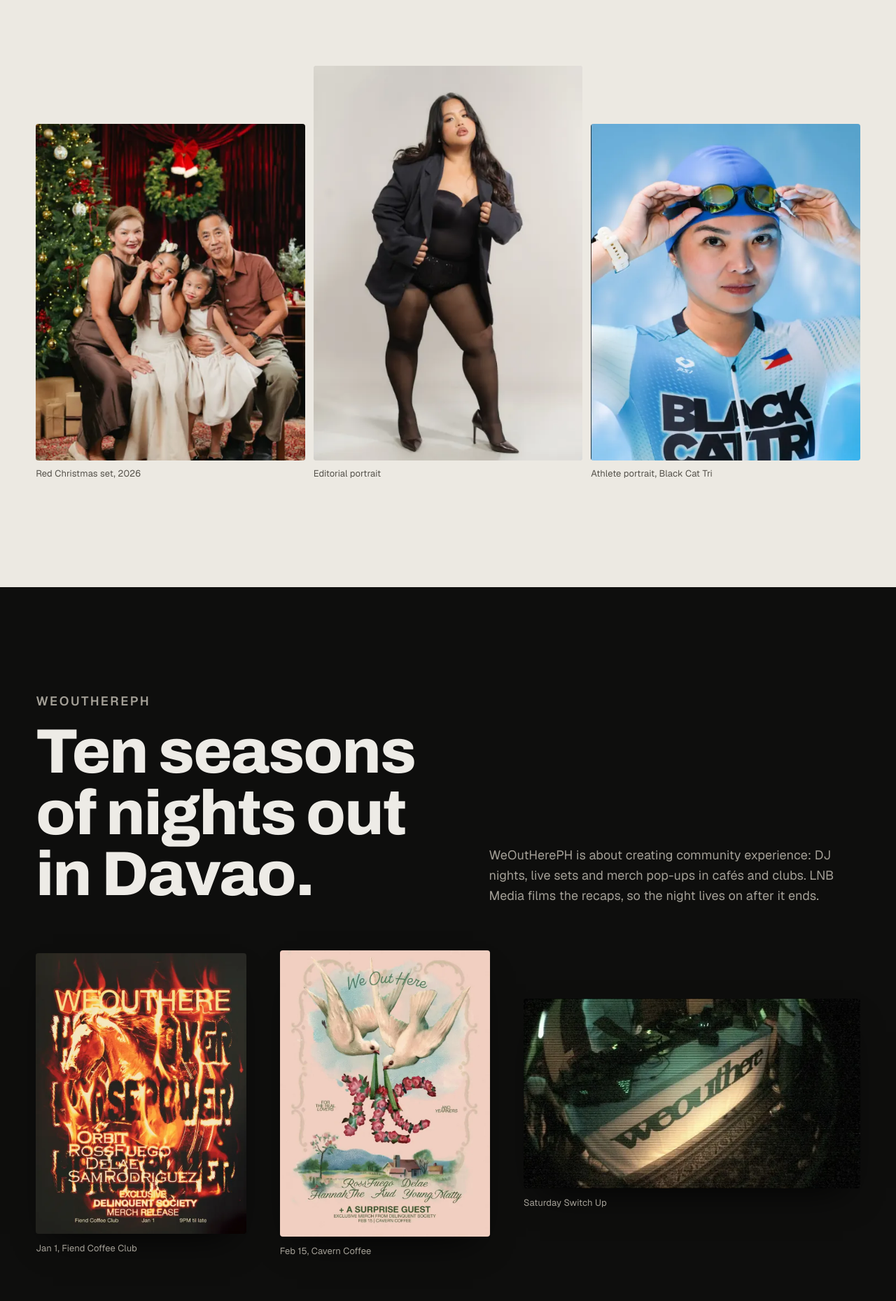
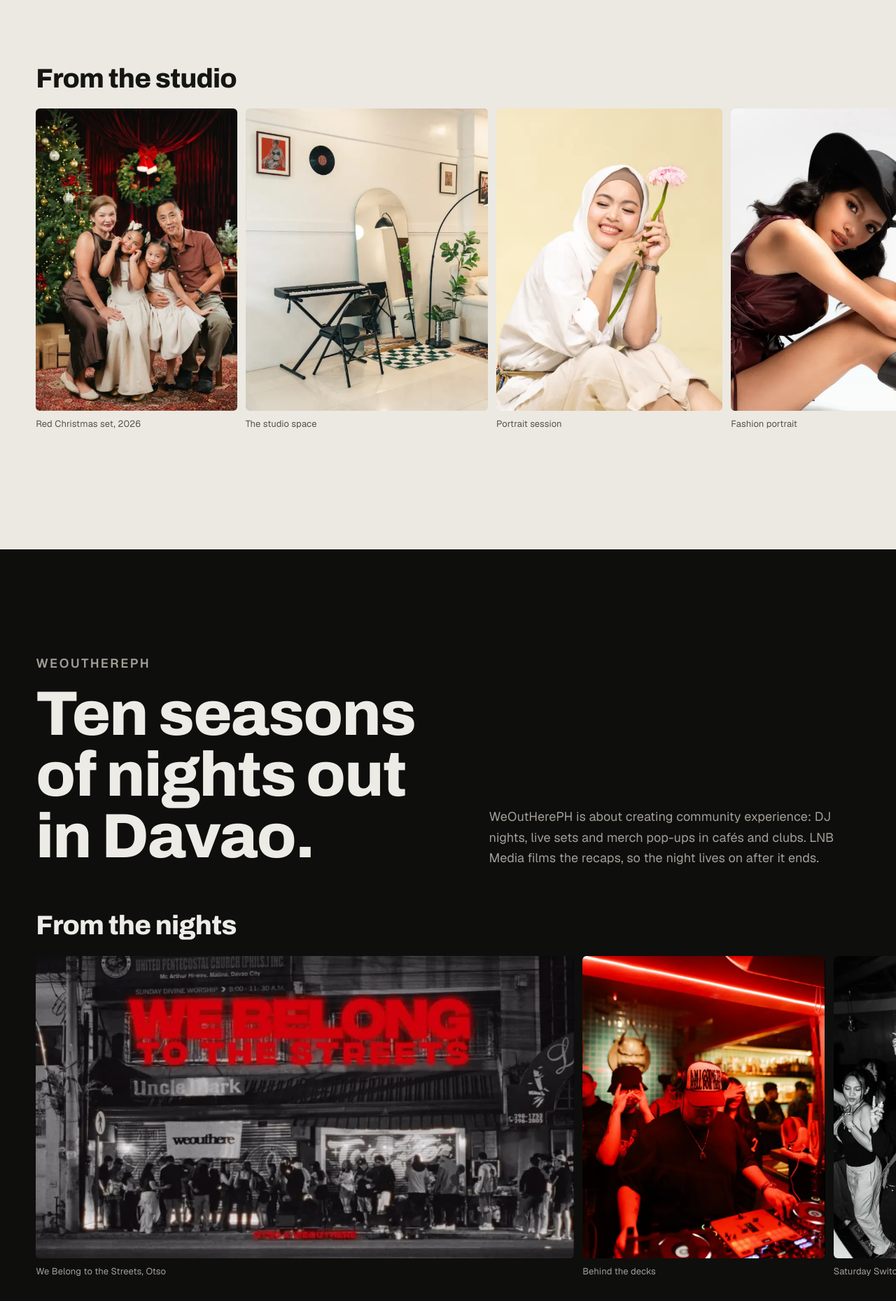
Before and after one commit to kendamin/lnb-studios-website, a plain HTML site: page index.html in a window 1280 px wide. Shown: the part 9409-11268 px from the top of the page at 70% size. Drawn offline with nearby package versions, Linux system fonts and the light colour scheme.

Commit message:
Scrollable Studio and WeOutHerePH galleries, NAKA BLACK music video
Co-Authored-By: Claude Opus 5.5 <noreply@anthropic.com>

```diff
--- a/index.html
+++ b/index.html
@@ -197,28 +197,21 @@ p{margin:0;text-wrap:pretty}
 .xmas h3{font-size:clamp(30px,3.6vw,52px);font-stretch:76%}
 .xmas .when{font-variant-numeric:tabular-nums;font-weight:600;color:var(--accent-deep)}
 .xmas p{color:var(--paper-soft);max-width:52ch}
-.strip{display:grid;grid-template-columns:repeat(3,minmax(0,1fr));gap:var(--s3);align-items:end}
-.strip figure{margin:0}
-.strip img{width:100%;aspect-ratio:4/5;object-fit:cover;border-radius:4px;background:#d6d2c8}
-.strip figure:nth-child(2) img{aspect-ratio:3/4.4}
-.strip figcaption{font-size:13px;color:var(--paper-soft);margin-top:10px;line-height:1.4}
-@media (max-width:640px){
-  .strip{grid-template-columns:none;grid-auto-flow:column;grid-auto-columns:68vw;overflow-x:auto;scroll-snap-type:x mandatory;margin-inline:calc(var(--gutter) * -1);padding-inline:var(--gutter);scroll-padding-inline:var(--gutter)}
-  .strip figure{scroll-snap-align:start}
-}
+/* ---------- photo galleries: one even-height row that scrolls sideways ---------- */
+.gallery{--gh:clamp(320px,54vh,480px);list-style:none;margin:0 calc(var(--gutter) * -1);padding:0 var(--gutter) var(--s4);display:flex;gap:var(--s3);overflow-x:auto;scroll-snap-type:x mandatory;scroll-padding-inline:var(--gutter);overscroll-behavior-x:contain;scrollbar-width:thin;scrollbar-color:#3A3935 transparent}
+.gallery>li{flex:none;scroll-snap-align:start}
+.gallery figure{margin:0}
+.gallery img{height:var(--gh);width:auto;max-width:none;object-fit:cover;border-radius:6px;background:#1E1D1A}
+.gallery figcaption{font-size:13px;line-height:1.4;color:var(--ink-soft);margin-top:10px;max-width:34ch}
+@media (max-width:640px){.gallery{--gh:min(400px,62svh)}}
+.studio .gallery{scrollbar-color:#B9B4A8 transparent}
+.studio .gallery img{background:#D6D2C8}
+.studio .rail-btns button{border-color:#9C978C;color:var(--paper-ink)}
+.studio .rail-btns button:hover{border-color:var(--paper-ink)}
+.gallery-count{font-size:14px;color:var(--ink-soft);font-variant-numeric:tabular-nums}
 
-/* ---------- we out here: poster wall ---------- */
+/* ---------- we out here ---------- */
 .woh{background:var(--canvas);overflow:clip}
-.wall{display:grid;gap:var(--s5);grid-template-columns:repeat(2,minmax(0,1fr))}
-.wall figure{margin:0}
-.wall img{width:100%;border-radius:4px;box-shadow:0 24px 50px -24px rgba(0,0,0,.9)}
-.wall figcaption{font-size:13px;color:var(--ink-soft);margin-top:10px}
-.wall .booth{grid-column:1/-1}
-.wall .booth img{aspect-ratio:16/9;object-fit:cover}
-@media (min-width:900px){
-  .wall{grid-template-columns:1fr 1fr 1.6fr;align-items:center;gap:var(--s7)}
-  .wall .booth{grid-column:auto}
-}
 .venues{margin-top:var(--s8);display:flex;flex-wrap:wrap;gap:var(--s2) var(--s5);align-items:baseline}
 .venues strong{font:800 clamp(30px,4.6vw,68px)/1 var(--display);font-stretch:70%;letter-spacing:-.02em}
 .venues span{color:#56544E;font-size:clamp(30px,4.6vw,68px);line-height:1;font-family:var(--display)}
@@ -231,6 +224,10 @@ p{margin:0;text-wrap:pretty}
 .pitt p{font-size:clamp(18px,1.5vw,21px);max-width:54ch}
 .pitt p+p{margin-top:var(--s4);color:var(--ink-soft);font-size:17px}
 .pitt .tag{display:inline-block;margin-top:var(--s5);font-weight:600;text-underline-offset:5px}
+.mv{margin-top:var(--s8)}
+.mv .reel-feature{margin-bottom:var(--s3)}
+.mv-credit{font-size:14px;color:var(--ink-soft)}
+@media (max-width:640px){.reel-feature small{display:none}}
 
 /* ---------- contact ---------- */
 .close{padding-block:var(--section) calc(var(--section) * .7);background:var(--canvas)}
@@ -477,11 +474,22 @@ dialog::backdrop{background:rgba(8,8,7,.82)}
       <a class="btn btn-main" href="#start" data-crew="studio">Ask for the booking link</a>
     </div>
 
-    <div class="strip">
-      <figure><img src="assets/img/studio-christmas.webp" width="442" height="664" alt="A family of four sits in front of a red velvet curtain, Christmas tree and wreath." loading="lazy"><figcaption>Red Christmas set, 2026</figcaption></figure>
-      <figure><img src="assets/img/studio-blazer.webp" width="534" height="711" alt="A woman in an oversized black blazer and heels poses against a grey backdrop." loading="lazy"><figcaption>Editorial portrait</figcaption></figure>
-      <figure><img src="assets/img/studio-swim.webp" width="570" height="711" alt="A triathlete in a swim cap lifts her goggles against a sky-blue backdrop." loading="lazy"><figcaption>Athlete portrait, Black Cat Tri</figcaption></figure>
+    <div class="rail-head">
+      <h3>From the studio</h3>
+      <div class="rail-btns"><button type="button" data-rail="-1" data-target="studioGal" aria-label="Previous studio photos"><svg viewBox="0 0 24 24" fill="none" stroke="currentColor" stroke-width="2" aria-hidden="true"><path d="M15 5l-7 7 7 7"/></svg></button><button type="button" data-rail="1" data-target="studioGal" aria-label="Next studio photos"><svg viewBox="0 0 24 24" fill="none" stroke="currentColor" stroke-width="2" aria-hidden="true"><path d="M9 5l7 7-7 7"/></svg></button></div>
     </div>
+    <ul class="gallery" id="studioGal" aria-label="LNB Studio photos">
+      <li><figure><img src="assets/img/studio-christmas.webp" width="442" height="664" alt="A family of four sits in front of a red velvet curtain, Christmas tree and wreath." loading="lazy"><figcaption>Red Christmas set, 2026</figcaption></figure></li>
+      <li><figure><img src="assets/img/studio-room.webp" width="570" height="711" alt="The LNB Studio lounge: white walls, framed art, a record, an arched mirror, a keyboard and plants." loading="lazy"><figcaption>The studio space</figcaption></figure></li>
+      <li><figure><img src="assets/img/studio-flower.webp" width="532" height="711" alt="A smiling woman in a white hijab holds a pink gerbera against a pale yellow backdrop." loading="lazy"><figcaption>Portrait session</figcaption></figure></li>
+      <li><figure><img src="assets/img/studio-hat.webp" width="570" height="711" alt="A young woman in a black wide-brim hat and leather dress poses on a white backdrop." loading="lazy"><figcaption>Fashion portrait</figcaption></figure></li>
+      <li><figure><img src="assets/img/studio-swim.webp" width="570" height="711" alt="A triathlete in a swim cap lifts her goggles against a sky-blue backdrop." loading="lazy"><figcaption>Athlete portrait, Black Cat Tri</figcaption></figure></li>
+      <li><figure><img src="assets/img/studio-maternity.webp" width="532" height="711" alt="Maternity portrait of a woman cradling her belly against a deep red backdrop." loading="lazy"><figcaption>Maternity portrait</figcaption></figure></li>
+      <li><figure><img src="assets/img/studio-veil.webp" width="532" height="711" alt="A woman in a white lace veil and gown, softly lit against black." loading="lazy"><figcaption>Veil portrait</figcaption></figure></li>
+      <li><figure><img src="assets/img/studio-blazer.webp" width="534" height="711" alt="A woman in an oversized black blazer and heels poses against a grey backdrop." loading="lazy"><figcaption>Editorial portrait</figcaption></figure></li>
+      <li><figure><img src="assets/img/studio-pets.webp" width="532" height="711" alt="A dog in a blue bandana sits beside an orange cat in a green flower sweater." loading="lazy"><figcaption>Pet portraits</figcaption></figure></li>
+      <li><figure><img src="assets/img/studio-blonde.webp" width="570" height="711" alt="A woman with long platinum hair in a black corset looks over her shoulder." loading="lazy"><figcaption>Character portrait</figcaption></figure></li>
+    </ul>
   </div>
 </section>
 
@@ -495,11 +503,21 @@ dialog::backdrop{background:rgba(8,8,7,.82)}
       </div>
       <p>WeOutHerePH is about creating community experience: DJ nights, live sets and merch pop-ups in cafés and clubs. LNB Media films the recaps, so the night lives on after it ends.</p>
     </div>
-    <div class="wall">
-      <figure class="tilt"><img src="assets/img/woh-fire.webp" width="533" height="711" alt="Fire-themed poster for a WeOutHere night at Fiend Coffee Club with DJs Orbit, RossFuego, Delae and Sam Rodriguez." loading="lazy"><figcaption>Jan 1, Fiend Coffee Club</figcaption></figure>
-      <figure class="tilt"><img src="assets/img/woh-doves.webp" width="523" height="711" alt="Vintage dove illustration poster for We Out Here at Cavern Coffee on Feb 15." loading="lazy"><figcaption>Feb 15, Cavern Coffee</figcaption></figure>
-      <figure class="tilt booth"><img src="assets/img/woh-booth.webp" width="622" height="350" alt="Fisheye night shot of a DJ booth with a weouthere banner." loading="lazy"><figcaption>Saturday Switch Up</figcaption></figure>
+    <div class="rail-head">
+      <h3>From the nights</h3>
+      <div class="rail-btns"><button type="button" data-rail="-1" data-target="wohGal" aria-label="Previous night photos"><svg viewBox="0 0 24 24" fill="none" stroke="currentColor" stroke-width="2" aria-hidden="true"><path d="M15 5l-7 7 7 7"/></svg></button><button type="button" data-rail="1" data-target="wohGal" aria-label="Next night photos"><svg viewBox="0 0 24 24" fill="none" stroke="currentColor" stroke-width="2" aria-hidden="true"><path d="M9 5l7 7-7 7"/></svg></button></div>
     </div>
+    <ul class="gallery" id="wohGal" aria-label="WeOutHerePH photos">
+      <li><figure><img src="assets/img/woh-otso.webp" width="874" height="491" alt="Black and white street shot of a crowd outside Otso under red 'We belong to the streets' lettering." loading="lazy"><figcaption>We Belong to the Streets, Otso</figcaption></figure></li>
+      <li><figure><img src="assets/img/woh-dj-red.webp" width="713" height="889" alt="A DJ in a trucker cap plays under red neon while the crowd behind him dances." loading="lazy"><figcaption>Behind the decks</figcaption></figure></li>
+      <li><figure><img src="assets/img/woh-lounge.webp" width="800" height="800" alt="Two photos side by side: a crowd dancing with drinks, and a DJ in a white shirt at the controller." loading="lazy"><figcaption>Saturday Switch Up</figcaption></figure></li>
+      <li><figure><img src="assets/img/woh-dj-deck.webp" width="713" height="889" alt="A DJ with headphones mixes on a lit controller in a red-lit bar." loading="lazy"><figcaption>Live set, red room</figcaption></figure></li>
+      <li><figure><img src="assets/img/woh-truck.webp" width="848" height="622" alt="A pickup truck parked at night beside a weouthere flag and a graffiti wall, with red 'We belong to the streets' text." loading="lazy"><figcaption>WeOutHere x Otso</figcaption></figure></li>
+      <li><figure><img src="assets/img/woh-hearts.webp" width="570" height="711" alt="A DJ in a beanie plays under a strip light, titled Hearts On Beat." loading="lazy"><figcaption>Hearts On Beat</figcaption></figure></li>
+      <li><figure><img src="assets/img/woh-booth.webp" width="622" height="350" alt="Fisheye night shot of a DJ booth with a weouthere banner." loading="lazy"><figcaption>The booth</figcaption></figure></li>
+      <li><figure><img src="assets/img/woh-fire.webp" width="533" height="711" alt="Fire-themed poster for a WeOutHere night at Fiend Coffee Club with DJs Orbit, RossFuego, Delae and Sam Rodriguez." loading="lazy"><figcaption>Poster: Jan 1, Fiend Coffee Club</figcaption></figure></li>
+      <li><figure><img src="assets/img/woh-doves.webp" width="523" height="711" alt="Vintage dove illustration poster for We Out Here at Cavern Coffee on Feb 15." loading="lazy"><figcaption>Poster: Feb 15, Cavern Coffee</figcaption></figure></li>
+    </ul>
     <p class="venues" aria-label="Venues"><strong>Otso</strong><span>/</span><strong>XCLV Club</strong><span>/</span><strong>Fiend Coffee Club</strong><span>/</span><strong>Cavern Coffee</strong></p>
     <p style="margin-top:var(--s6)"><a class="btn btn-line" href="https://www.instagram.com/weouthereph/" target="_blank" rel="noopener">See what's next on @weouthereph</a></p>
   </div>
@@ -514,6 +532,13 @@ dialog::backdrop{background:rgba(8,8,7,.82)}
       <p>Recent credits include director of photography and editor on the "BISAYA EXCELLENCE" music video, and the LYVEFEST Davao 2026 recap.</p>
       <a class="tag" href="https://www.instagram.com/pittdelcano/" target="_blank" rel="noopener">@pittdelcano on Instagram</a>
     </div>
+  </div>
+  <div class="wrap mv">
+    <button class="reel-feature" type="button" data-play="8rOMhdpUw40" data-title="Delinquent Society · NAKA BLACK (Official Music Video)">
+      <img src="assets/img/mv-naka-black.webp" srcset="assets/img/mv-naka-black-s.webp 640w, assets/img/mv-naka-black.webp 1280w" sizes="(min-width:1440px) 1330px, 94vw" width="1280" height="720" alt="" loading="lazy">
+      <span class="play"><span class="play-dot"><svg viewBox="0 0 24 24" aria-hidden="true"><path d="M6 4v16l14-8z" fill="currentColor"/></svg></span><span><strong>NAKA BLACK</strong><small>Delinquent Society · Official music video · plays on YouTube</small></span></span>
+    </button>
+    <p class="mv-credit">Delinquent Society, "NAKA BLACK" (official music video, July 2025). Shot and edited by Pitt Delcano (LNB Media), directed by Burbankzzz.</p>
   </div>
 </section>
 
@@ -604,8 +629,8 @@ dialog::backdrop{background:rgba(8,8,7,.82)}
   setBar();
 
   // ---- film rail arrows
-  const rail = $("#rail");
   document.querySelectorAll("[data-rail]").forEach(b => b.addEventListener("click", () => {
+    const rail = document.getElementById(b.dataset.target || "rail");
     rail.scrollBy({ left: rail.clientWidth * 0.85 * parseInt(b.dataset.rail, 10), behavior: reduce.matches ? "auto" : "smooth" });
   }));
 
```
Also changed, not shown: assets/img/mv-naka-black-s.webp (added), assets/img/mv-naka-black.webp (added), assets/img/studio-blonde.webp (added), assets/img/studio-flower.webp (added), assets/img/studio-hat.webp (added), assets/img/studio-maternity.webp (added), assets/img/studio-pets.webp (added), assets/img/studio-room.webp (added), assets/img/studio-veil.webp (added), assets/img/woh-dj-deck.webp (added), assets/img/woh-dj-red.webp (added), assets/img/woh-hearts.webp (added), assets/img/woh-lounge.webp (added), assets/img/woh-otso.webp (added), 1 more files.
